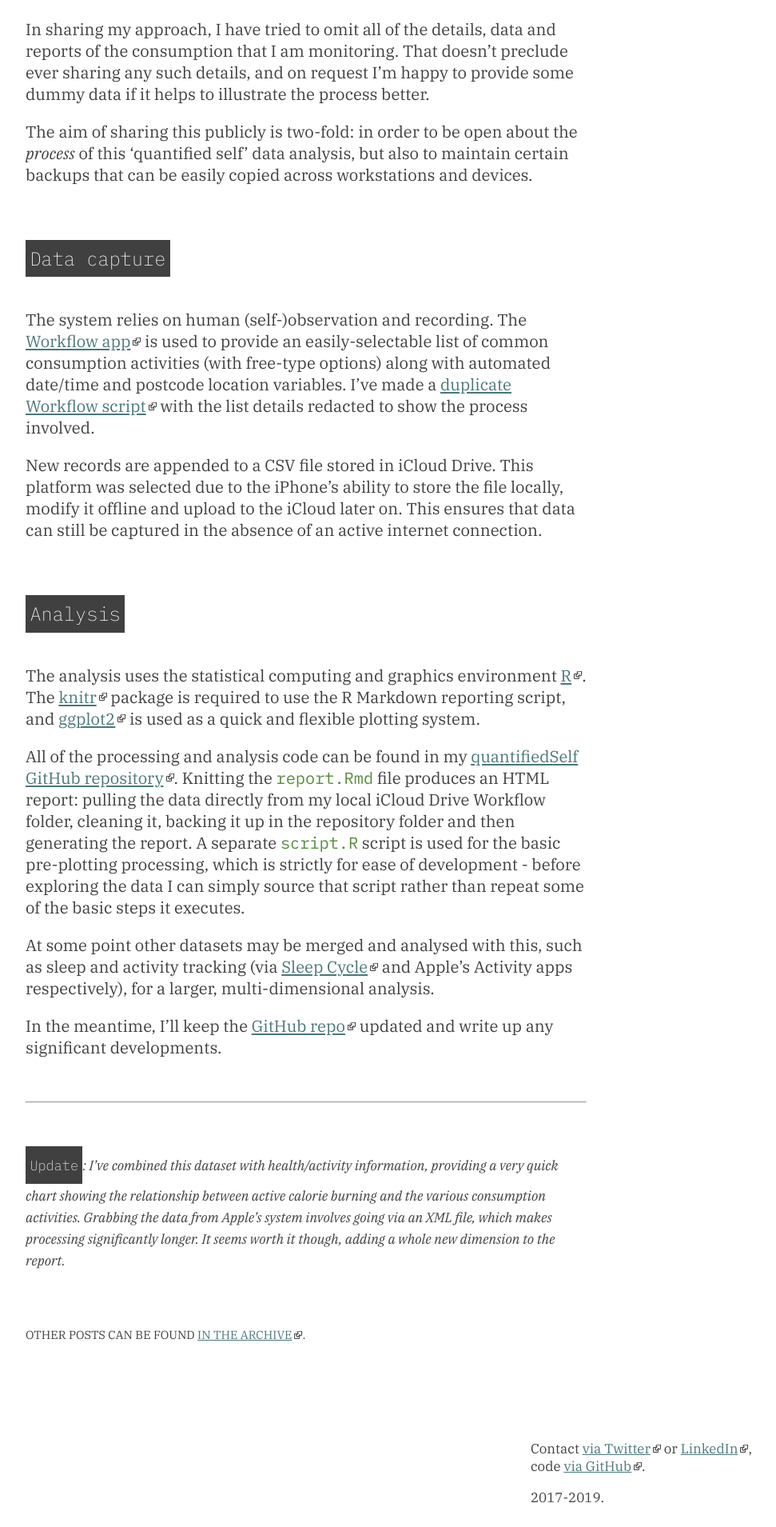
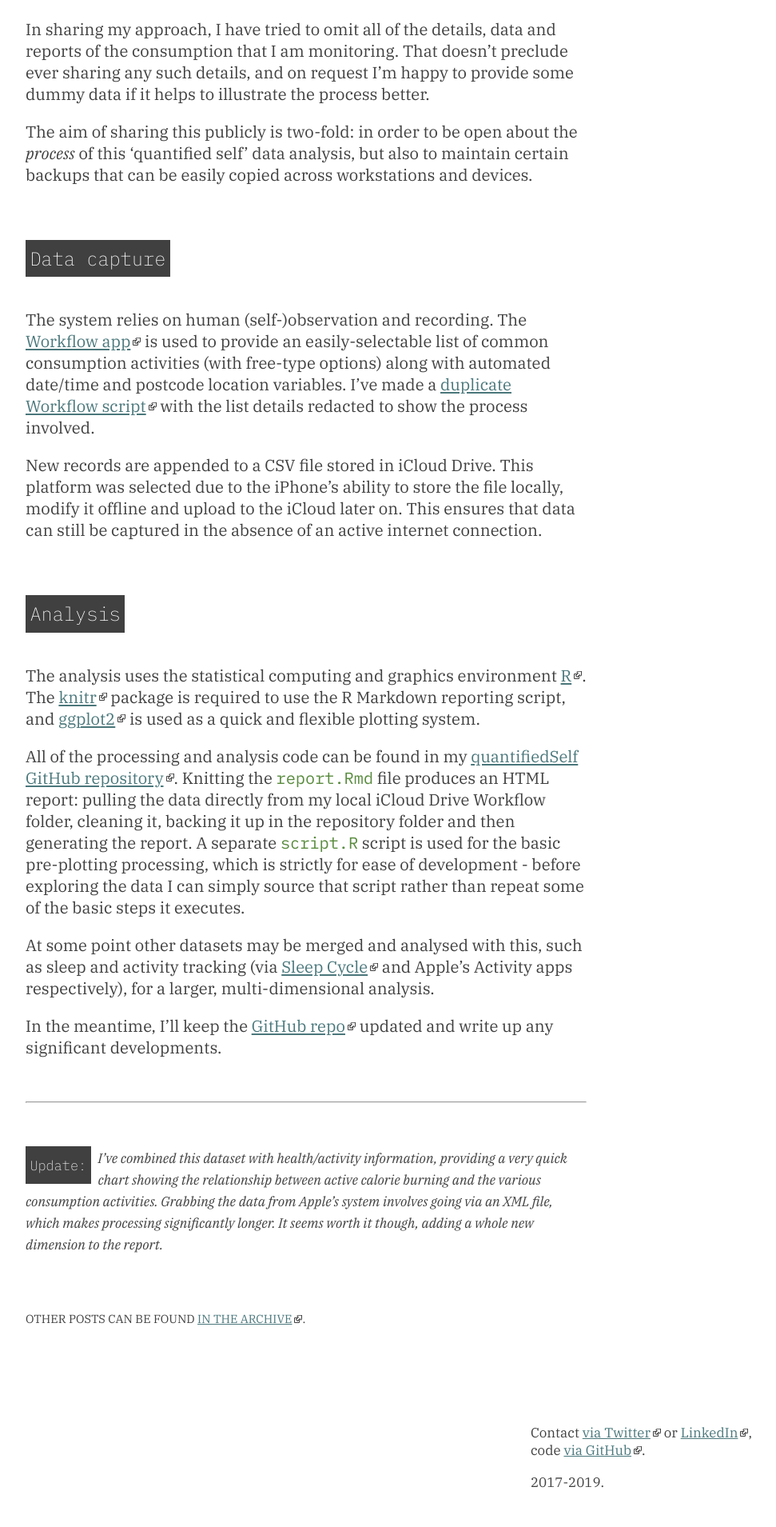
Before and after one commit to whereof-thereof/NotReally, a Jekyll site: the page built from _posts/2017-08-27-quantifiedSelf.md, in a window 1280 px wide. Shown: the part 705-2614 px from the top of the page at 80% size, without its empty margins (292-1263 px from the left). Built offline with Jekyll 4.4.1, drawn with Linux system fonts in a browser that asks for light colours.

Commit message:
Quick layout tweak to post update sections.

```diff
--- a/_posts/2017-08-27-quantifiedSelf.md
+++ b/_posts/2017-08-27-quantifiedSelf.md
@@ -33,4 +33,4 @@ In the meantime, I'll keep the [GitHub repo](https://github.com/robSafar/quantif
 
 * * *
 
-***Update**: I've combined this dataset with health/activity information, providing a very quick chart showing the relationship between active calorie burning and the various consumption activities. Grabbing the data from Apple's system involves going via an XML file, which makes processing significantly longer. It seems worth it though, adding a whole new dimension to the report.*
+***Update:** I've combined this dataset with health/activity information, providing a very quick chart showing the relationship between active calorie burning and the various consumption activities. Grabbing the data from Apple's system involves going via an XML file, which makes processing significantly longer. It seems worth it though, adding a whole new dimension to the report.*
--- a/_sass/_layout.scss
+++ b/_sass/_layout.scss
@@ -114,3 +114,8 @@ hr {
     margin-top: 3rem;
     margin-bottom: 3rem;
 }
+
+hr + p > em > strong {
+    float: left;
+    margin-right: 0.5rem;
+}
```
